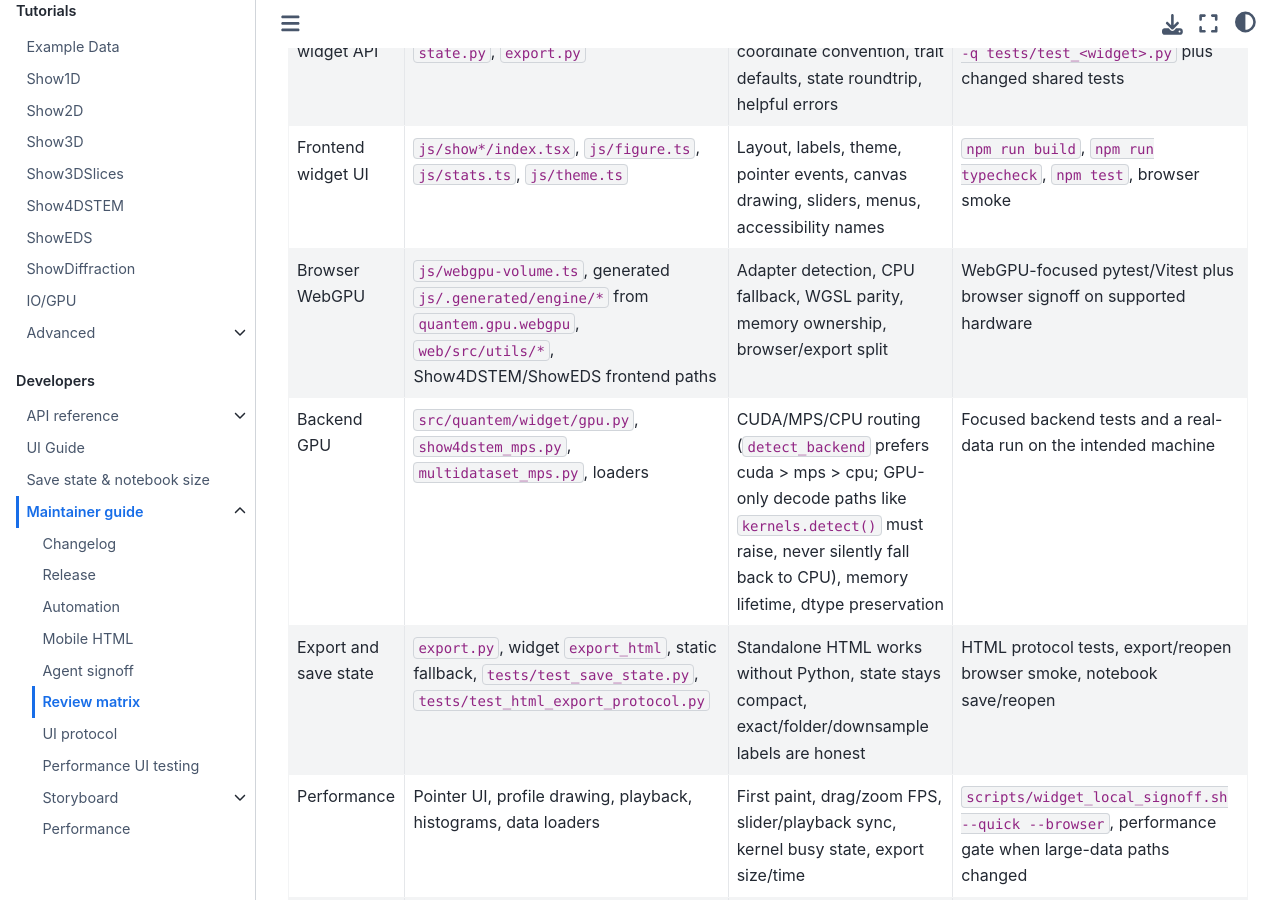
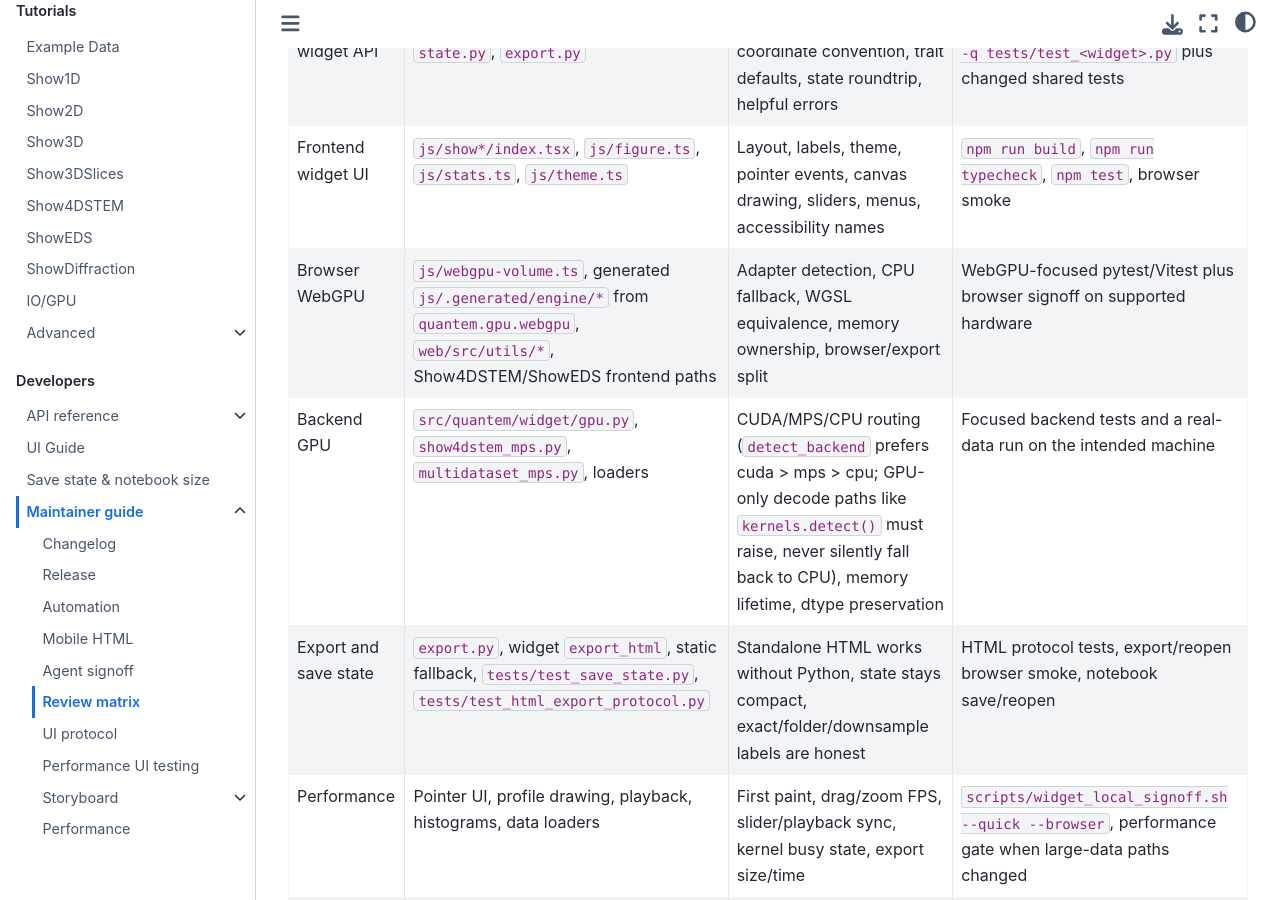
Before and after one commit to bobleesj/quantem.widget, a Jupyter Book: the page built from docs/maintainer/widget-review-matrix.md, in a window 1280 px wide and 900 px high, scrolled down 757 px. Built offline with Jupyter Book 1.0.4 settings and Sphinx 7.4.7 and the Sphinx Book theme 1.1.4, drawn with Linux system fonts in a browser that asks for light colours.

Commit message:
docs: avoid private-name scrub false positives

```diff
--- a/docs/maintainer/widget-review-matrix.md
+++ b/docs/maintainer/widget-review-matrix.md
@@ -32,7 +32,7 @@ or request browser signoff.
 |---|---|---|---|
 | Python widget API | `src/quantem/widget/show*.py`, `state.py`, `export.py` | Shapes, dtypes, units, coordinate convention, trait defaults, state roundtrip, helpful errors | Focused `PYTHONPATH=src:. pytest -q tests/test_<widget>.py` plus changed shared tests |
 | Frontend widget UI | `js/show*/index.tsx`, `js/figure.ts`, `js/stats.ts`, `js/theme.ts` | Layout, labels, theme, pointer events, canvas drawing, sliders, menus, accessibility names | `npm run build`, `npm run typecheck`, `npm test`, browser smoke |
-| Browser WebGPU | `js/webgpu-volume.ts`, generated `js/.generated/engine/*` from `quantem.gpu.webgpu`, `web/src/utils/*`, Show4DSTEM/ShowEDS frontend paths | Adapter detection, CPU fallback, WGSL parity, memory ownership, browser/export split | WebGPU-focused pytest/Vitest plus browser signoff on supported hardware |
+| Browser WebGPU | `js/webgpu-volume.ts`, generated `js/.generated/engine/*` from `quantem.gpu.webgpu`, `web/src/utils/*`, Show4DSTEM/ShowEDS frontend paths | Adapter detection, CPU fallback, WGSL equivalence, memory ownership, browser/export split | WebGPU-focused pytest/Vitest plus browser signoff on supported hardware |
 | Backend GPU | `src/quantem/widget/gpu.py`, `show4dstem_mps.py`, `multidataset_mps.py`, loaders | CUDA/MPS/CPU routing (`detect_backend` prefers cuda > mps > cpu; GPU-only decode paths like `kernels.detect()` must raise, never silently fall back to CPU), memory lifetime, dtype preservation | Focused backend tests and a real-data run on the intended machine |
 | Export and save state | `export.py`, widget `export_html`, static fallback, `tests/test_save_state.py`, `tests/test_html_export_protocol.py` | Standalone HTML works without Python, state stays compact, exact/folder/downsample labels are honest | HTML protocol tests, export/reopen browser smoke, notebook save/reopen |
 | Performance | Pointer UI, profile drawing, playback, histograms, data loaders | First paint, drag/zoom FPS, slider/playback sync, kernel busy state, export size/time | `scripts/widget_local_signoff.sh --quick --browser`, performance gate when large-data paths changed |
```
Also changed, not shown: 1 other file.
